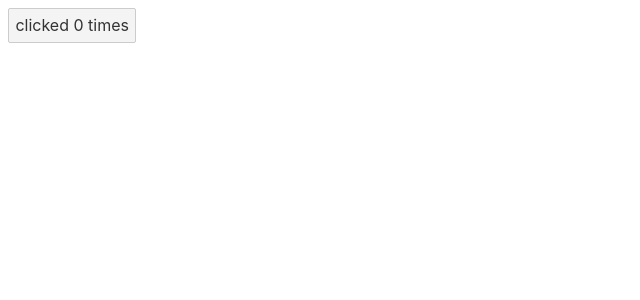
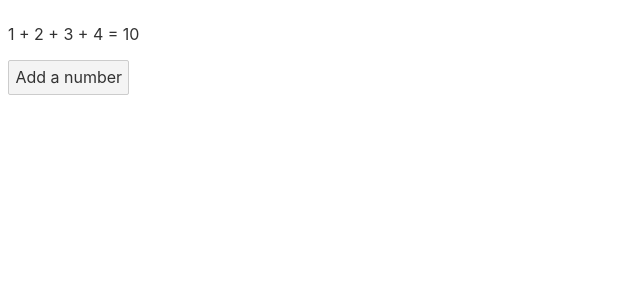
Before and after one commit to lsoulima/course_svelte, a Svelte app in the folder client/: page / in a window 1280 px wide. Shown: the top 300 px of the page, without its empty margins (0-640 px from the left). Built offline with nearby package versions, Linux system fonts and the light colour scheme.

Commit message:
Reactivity/Updating arrays and objects

```diff
--- a/client/src/App.svelte
+++ b/client/src/App.svelte
@@ -1,21 +1,27 @@
 <script>
-	let count = 0;
+	let numbers = [1, 2, 3, 4];
 
-	const handleClick = () => {
-		count += 1;
-	};
-	// log the value of count whenever it changes:
-	$: console.log(`the count is ${count}`);
+	function addNumber() {
+		// Assignments to properties of arrays and objects
+		numbers[numbers.length] = numbers.length + 1;
 
-	// reactive statements
-	$: if (count >= 10) {
-		alert(`count is dangerously high!`);
-		count = 9;
+		/*
+		** Or use:
+			numbers.push(numbers.length + 1);
+			//   redundant assignment to update the result of applying array methods
+			numbers = numbers;
+		*/
+
+		/*
+		** Or use:
+		// Spread Operator
+			numbers = [...numbers, numbers.length + 1];
+
+		*/
 	}
+	$: sum = numbers.reduce((t, n) => t + n, 0);
 </script>
 
-<button on:click={handleClick}>
-	clicked
-	{count}
-	{count == 1 ? 'time' : 'times'}
-</button>
+<p>{numbers.join(' + ')} = {sum}</p>
+
+<button on:click={addNumber}> Add a number </button>
```
